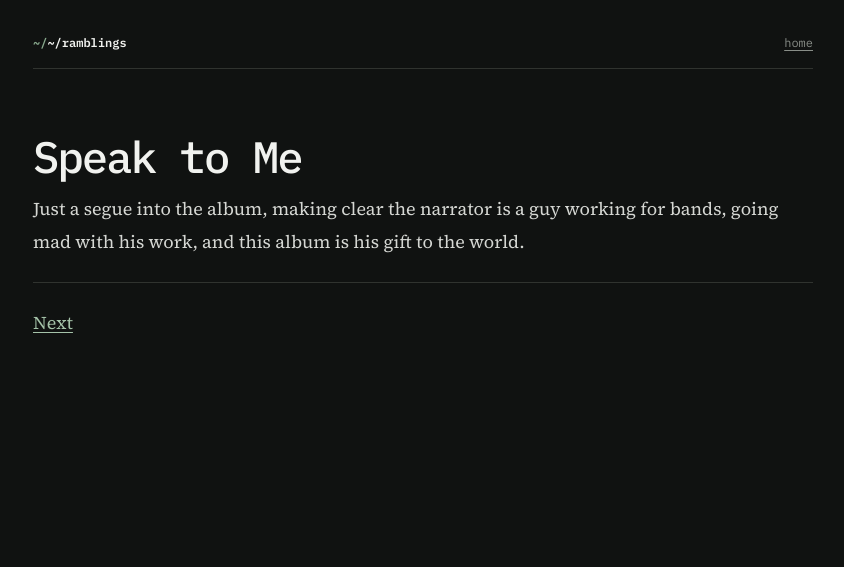
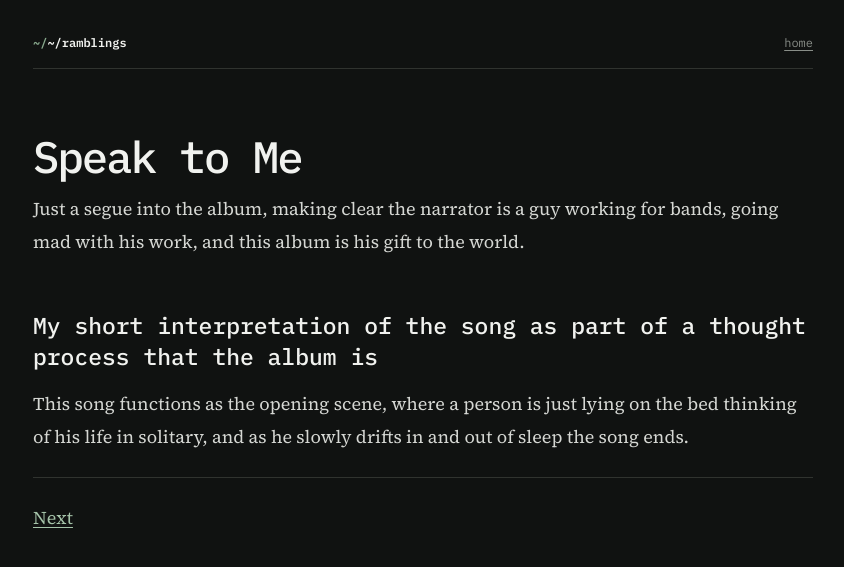
Before and after one commit to AngadBasandrai/AngadBasandrai.github.io, a Jekyll site: the page built from ramblings/pink_floyd/dsotm/speak_to_me.md, in a window 1280 px wide. Shown: the top 567 px of the page, without its empty margins (217-1061 px from the left). Built offline with Jekyll 4.4.1, drawn with Linux system fonts in a browser that asks for light colours.

Commit message:
ontherun

```diff
--- a/ramblings/pink_floyd/dsotm/index.html
+++ b/ramblings/pink_floyd/dsotm/index.html
@@ -8,5 +8,7 @@ layout: null
 <hr><pre>
 <a href="../">../</a>
 <a href="speak_to_me.html">speak_to_me.md</a>
-<a href="breathe.html">breathe.md</a></pre><hr>
+<a href="breathe.html">breathe.md</a>
+<a href="on_the_run.html">on_the_run.md</a>
+</pre><hr>
 </body></html>
--- a/ramblings/pink_floyd/dsotm/speak_to_me.md
+++ b/ramblings/pink_floyd/dsotm/speak_to_me.md
@@ -7,5 +7,8 @@ title: "Speak to Me"
 
 Just a segue into the album, making clear the narrator is a guy working for bands, going mad with his work, and this album is his gift to the world.
 
+## My short interpretation of the song as part of a thought process that the album is
+This song functions as the opening scene, where a person is just lying on the bed thinking of his life in solitary, and as he slowly drifts in and out of sleep the song ends.
+
 <hr/>
 <a href="https://angadbasandrai.github.io/ramblings/pink_floyd/dsotm/breathe.html"> Next </a>
```
Also changed, not shown: ramblings/pink_floyd/dsotm/breathe.md (+4 -0 lines), ramblings/pink_floyd/dsotm/on_the_run.md (added, +32 -0 lines).
